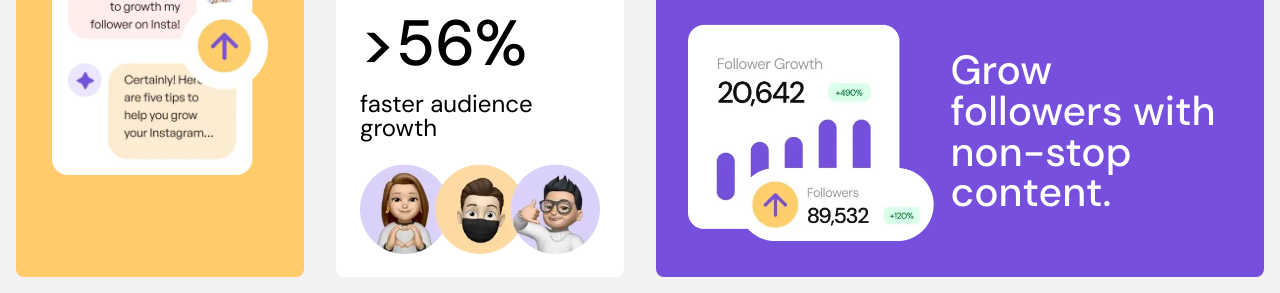
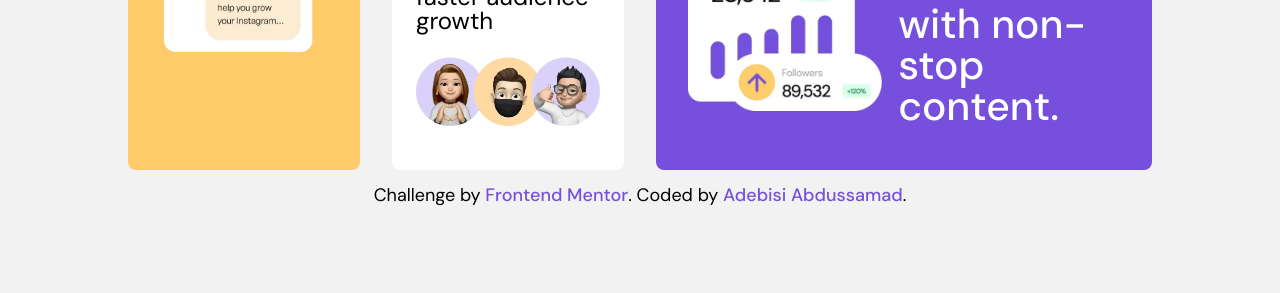
Before and after one commit to adebisiabdussamad/bento-grid-main, a plain HTML site: page index.html in a window 1280 px wide. Shown: the part 777-1070 px from the top of the page. After the commit the page ends 984 px from the top, so only its background shows below. Drawn offline with Linux system fonts and the light colour scheme.

Commit message:
Made few changes

```diff
--- a/index.html
+++ b/index.html
@@ -8,7 +8,7 @@
 
         <link rel="icon" type="image/png" sizes="32x32" href="./assets/images/bi-favicon.ico">
         <link rel="stylesheet" href="./styles.css">
-        <title>Bento grid | Bi</title>
+        <title>Bento grid | BI </title>
     </head>
 
     <body>
@@ -52,12 +52,12 @@
                 </div>
             </div>
         </main>
-        <!-- <footer>
+        <footer>
             <div class="attribution">
                 Challenge by <a href="https://www.frontendmentor.io?ref=challenge">Frontend Mentor</a>.
-                Coded by <a href="#">Your Name Here</a>.
+                Coded by <a href="#">Adebisi Abdussamad</a>.
             </div>
-        </footer> -->
+        </footer>
     </body>
 
 </html>
--- a/styles.css
+++ b/styles.css
@@ -52,8 +52,8 @@ body {
 }
 
 .bento-grid {
-	max-width: 1440px;
-	margin: 1rem;
+	max-width: 80%;
+    margin: 1rem auto;
 	display: grid;
 	grid-auto-columns: 1fr;
 	grid-auto-rows: 75px;
@@ -61,7 +61,7 @@ body {
 	grid-template-areas:
 		'box1 box2 box2 box3'
 		'box1 box2 box2 box3'
-		'box1 box2 box2 box3'
+		/* 'box1 box2 box2 box3' */
 		'box1 box2 box2 box3'
 		'box1 box5 box6 box3'
 		'box4 box5 box6 box3'
@@ -209,6 +209,25 @@ body {
 	gap: 1rem;
 }
 
+footer{
+	text-align: center;
+	text-decoration: none;
+}
+
+footer a{
+	font-weight: 500;
+	text-decoration: none;
+	color: var(--color-purple-500);
+	transition:  50ms;
+}
+
+footer a:hover{
+	color: var(--color-yellow-500);
+	transition: all;
+}
+
+
+
 @media (max-width: 1024px) {
 	.bento-grid {
 		grid-auto-rows: initial;
```
